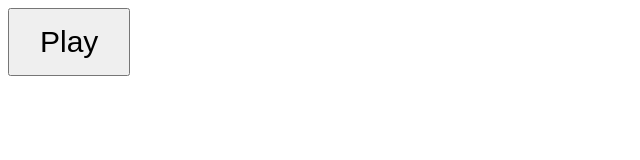
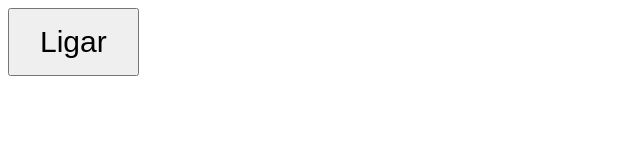
Before and after one commit to ottoUFMT/Realidade_aumentada_otto_ufmt, a plain HTML site: page index.html in a window 1280 px wide. Shown: the whole page, without its empty margins (0-640 px from the left). Drawn offline with Linux system fonts and the light colour scheme.

Commit message:
Update index.html

```diff
--- a/index.html
+++ b/index.html
@@ -11,7 +11,7 @@
 </head>
 <body>
     <div style="position: absolute; z-index: 10000">
-        <button id="play-button" class="large-button" >Play</button>
+        <button id="play-button" class="large-button" >Ligar</button>
     </div>
     <audio id="audio-player" src="./oi_meu_nome_é_otto_vamos_brincar.mp3"></audio>
     <a-scene
```
